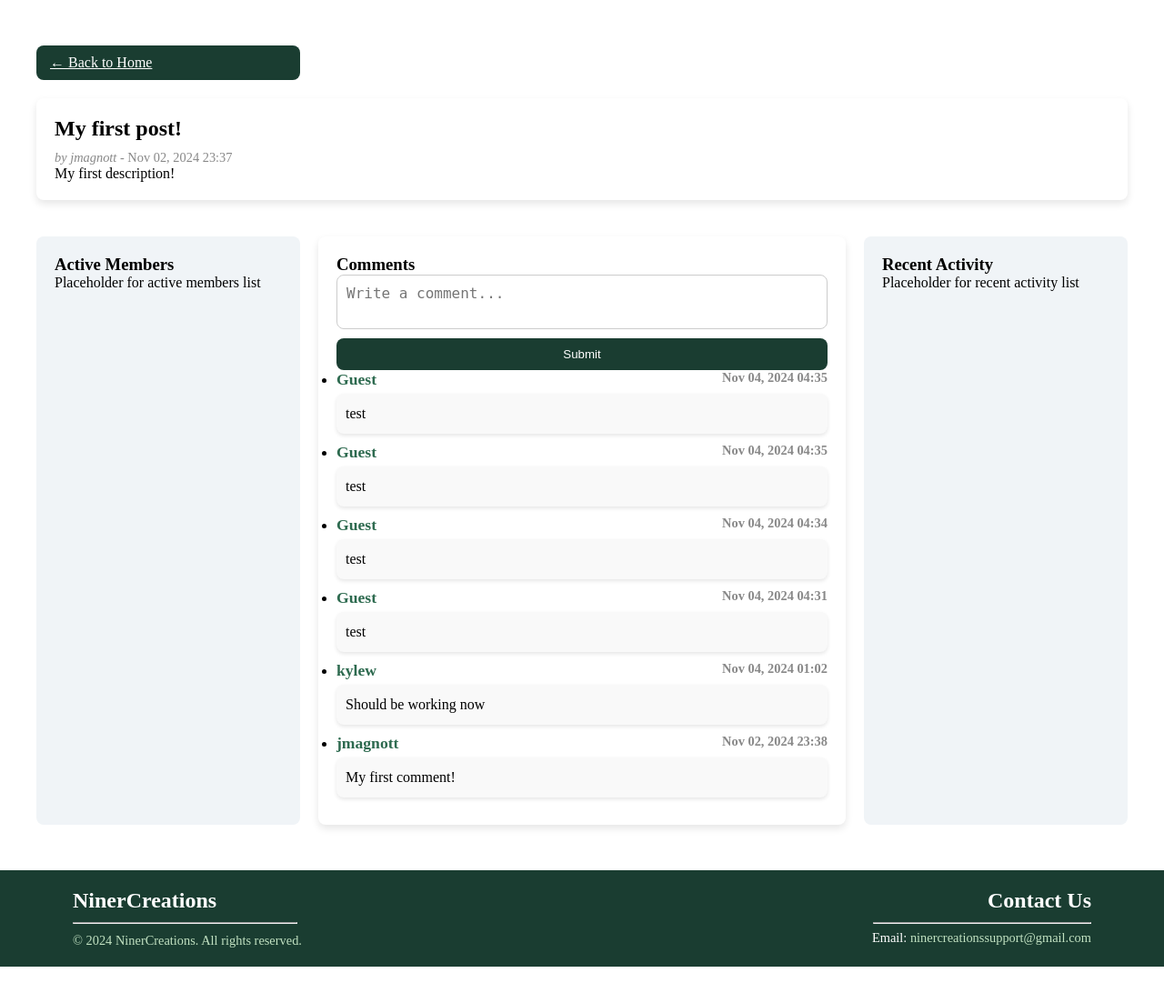
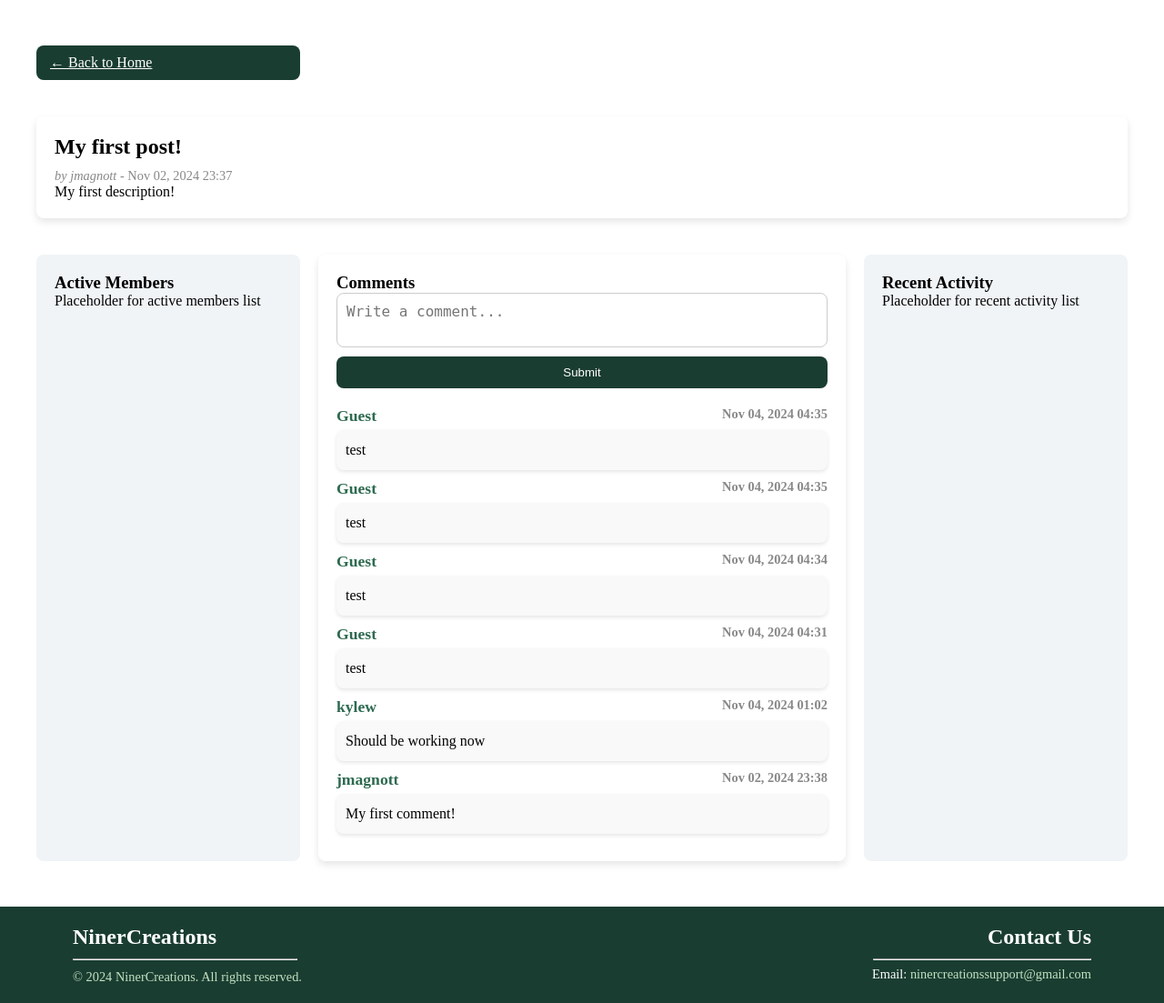
Before and after one commit to JoshMagnotta/NinerCreations, a Django app: page /post/1/ in a window 1280 px wide. Shown: the part 60-1163 px from the top of the page at 91% size. Before the commit the page ends 1123 px from the top, so only its background shows below. Run offline with Django 5.2, Linux system fonts and the light colour scheme; data comes from the database, SQL or seed files in the repository; both versions use the stored data as it was after the commit.

Commit message:
minor css changes

```diff
--- a/NinerCreations/static/css/styles.css
+++ b/NinerCreations/static/css/styles.css
@@ -216,6 +216,11 @@ html, body {
     color: #888; /* Timestamp color */
 }
 
+.comment-list {
+    list-style-type: none;
+
+}
+
 .comment-content {
     margin-top: 5px; /* Space above comment content */
     font-size: 1rem; /* Regular font for comment content */
@@ -266,6 +271,10 @@ html, body {
 
 .btn-primary:hover {
     background-color: #2a6651; /* Darker shade on hover */
+}
+
+.btn {
+    margin-bottom: 20px;
 }
 
 /* Left Sidebar */
```
Also changed, not shown: NinerCreations/db.sqlite3.
